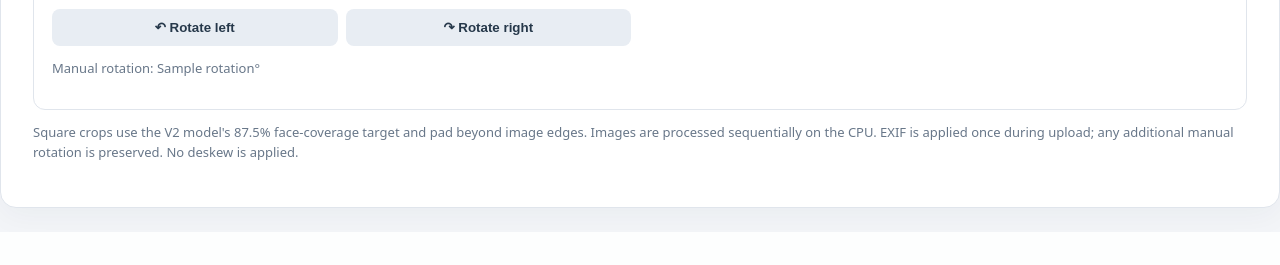
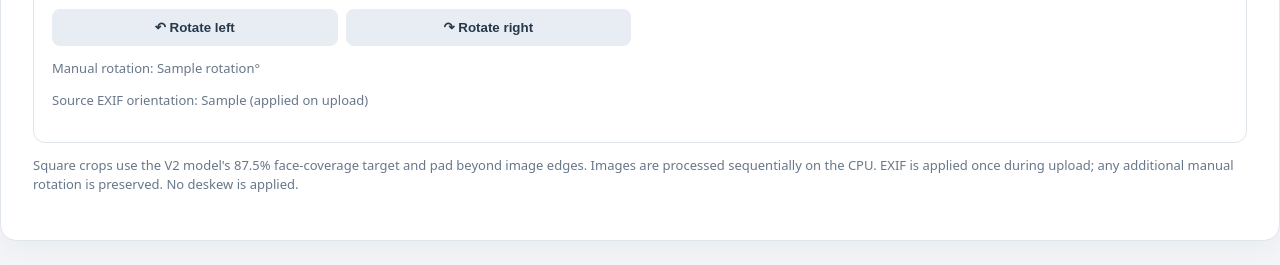
Before and after one commit to crico98/Cobalt_Crop, a Flask app: template templates/batch.html in a window 1280 px wide. Shown: the part 924-1189 px from the top of the page. Before the commit the page ends 1149 px from the top, so only its background shows below. Run offline with Flask 3, Linux system fonts and the light colour scheme; the template is opened without the code that fills it: most values are stand-ins (such as "Sample title", 1, 10 or a date in 2020).

Commit message:
Show source EXIF orientation in batch review

```diff
--- a/templates/batch.html
+++ b/templates/batch.html
@@ -50,6 +50,7 @@
         <form method="post" action="{{ url_for('rotate', batch_id=batch_id, job_id=item.id, direction='right') }}"><button class="secondary">↷ Rotate right</button></form>
       </div>
       <p class="muted">Manual rotation: {{ item.rotation }}°</p>
+      <p class="muted">Source EXIF orientation: {{ item.source_exif_orientation }} (applied on upload)</p>
     </div>
     <div>
       <h3>Centered crop</h3>
```
